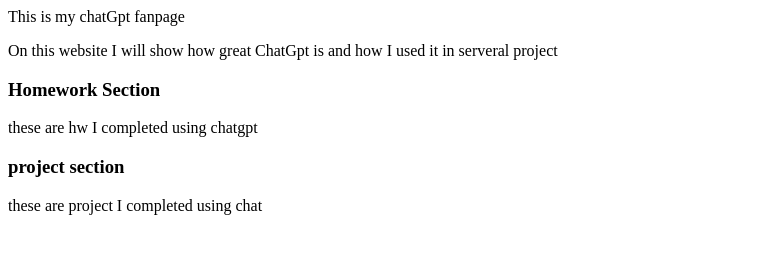
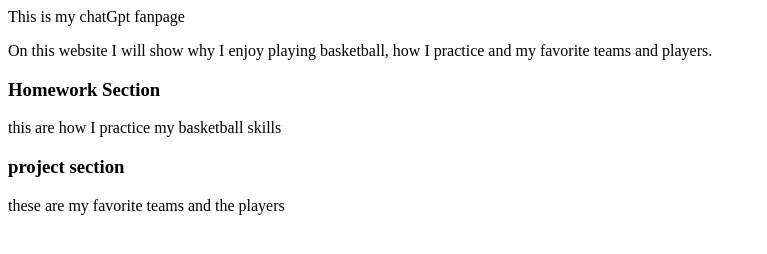
Before and after one commit to m1545/Mike.github.io, a plain HTML site: page index.html in a window 1280 px wide. Shown: the whole page, without its empty margins (0-767 px from the left). Drawn offline with Linux system fonts and the light colour scheme.

Commit message:
Update index.html

```diff
--- a/index.html
+++ b/index.html
@@ -9,15 +9,15 @@
 <body>
   <div id="header">
   <Hi>This is my chatGpt fanpage</Hi>
-  <p>On this website I will show how great ChatGpt is and how I used it in serveral project</p>
+  <p>On this website I will show why I enjoy playing basketball, how I practice and my favorite teams and players.</p>
 </div>
 <div id="section">
   <h3> Homework Section</h3>
-  <p>these are hw I completed using chatgpt</p>
+  <p>this are how I practice my basketball skills</p>
 </div>
 <div id="section2">
   <h3>project section</h3>
-  <p>these are project I completed using chat</p>
+  <p>these are my favorite teams and the players</p>
 </div>
 </body>
 </html>
```
